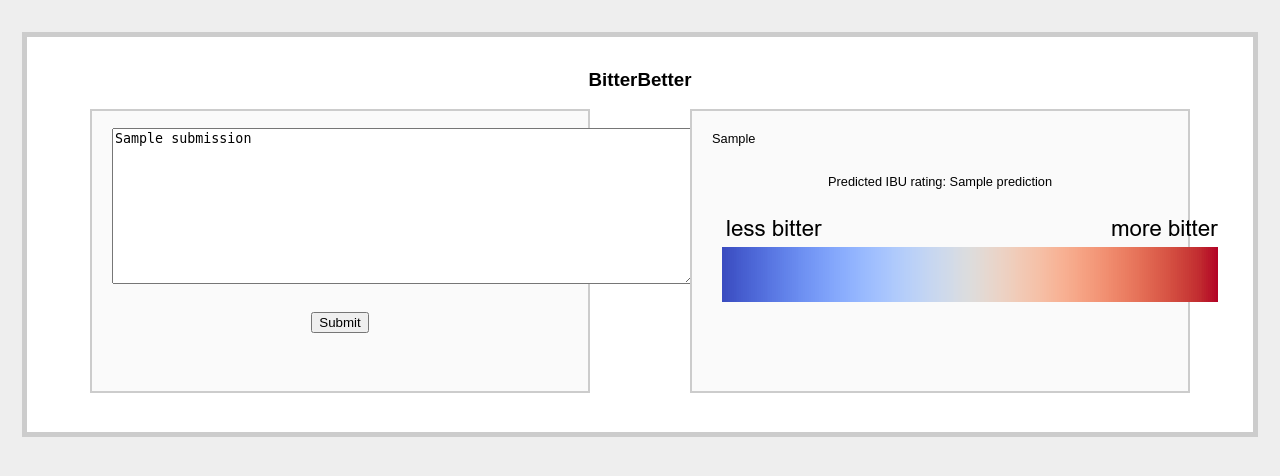
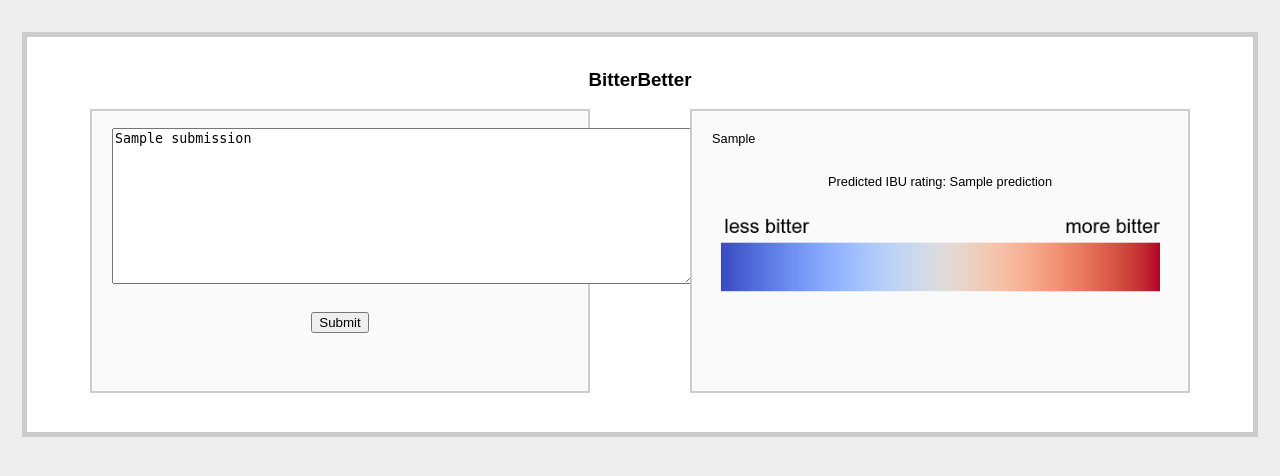
Before and after one commit to gczzdc/bitterbetter, a Flask app: template templates/post.html in a window 1280 px wide. Shown: the top 476 px of the page. Run offline with Flask 2, Linux system fonts and the light colour scheme; the template is opened without the code that fills it: most values are stand-ins (such as "Sample title", 1, 10 or a date in 2020); parts of the project's set-up code (start-up, migrations or seed data) failed here and were passed over.

Commit message:
css to control image width

```diff
--- a/static/style.css
+++ b/static/style.css
@@ -11,7 +11,16 @@ table {
      margin: 0 auto;
 }
 
+.imgparent {
   width: 400px;
+}
+
+img {
+  display: block;
+  width: 100%;
+  height: auto;
+}
+
 table, th, td {
   border: 1px solid black;
 }
```
